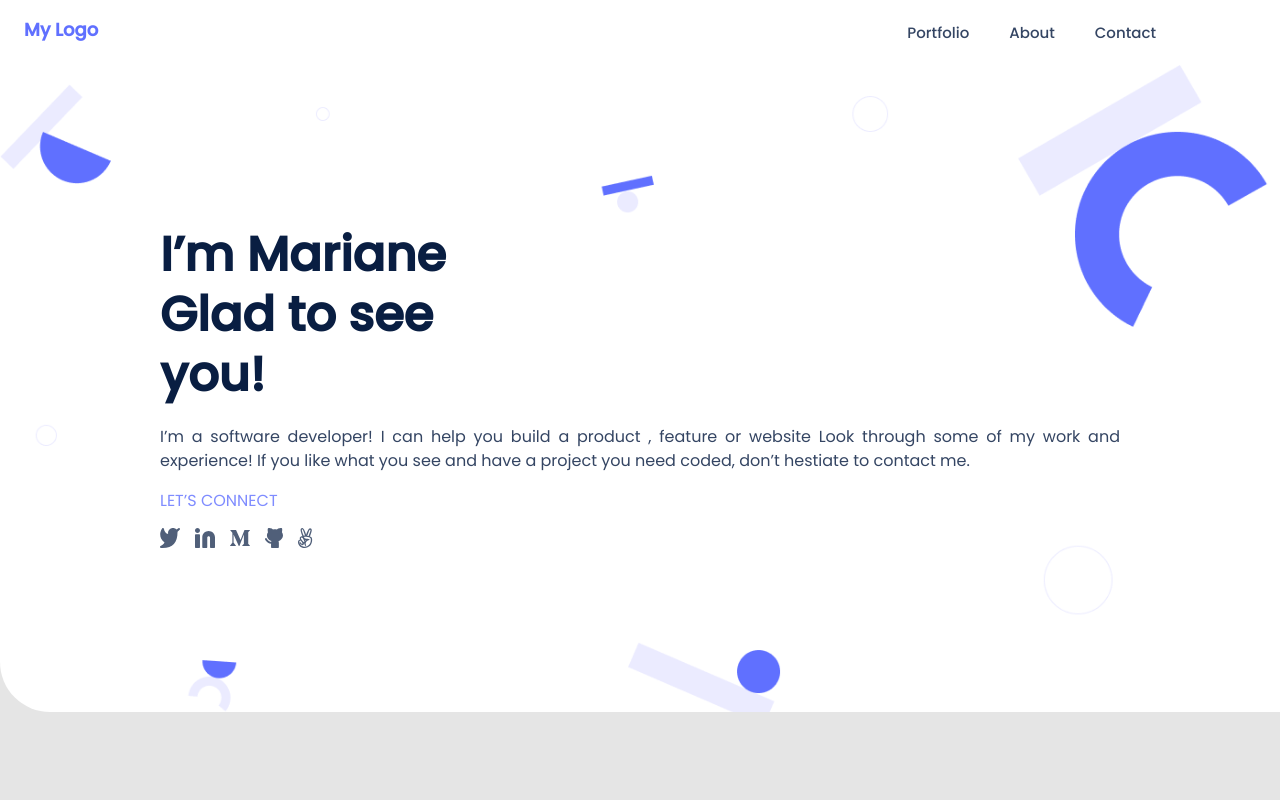
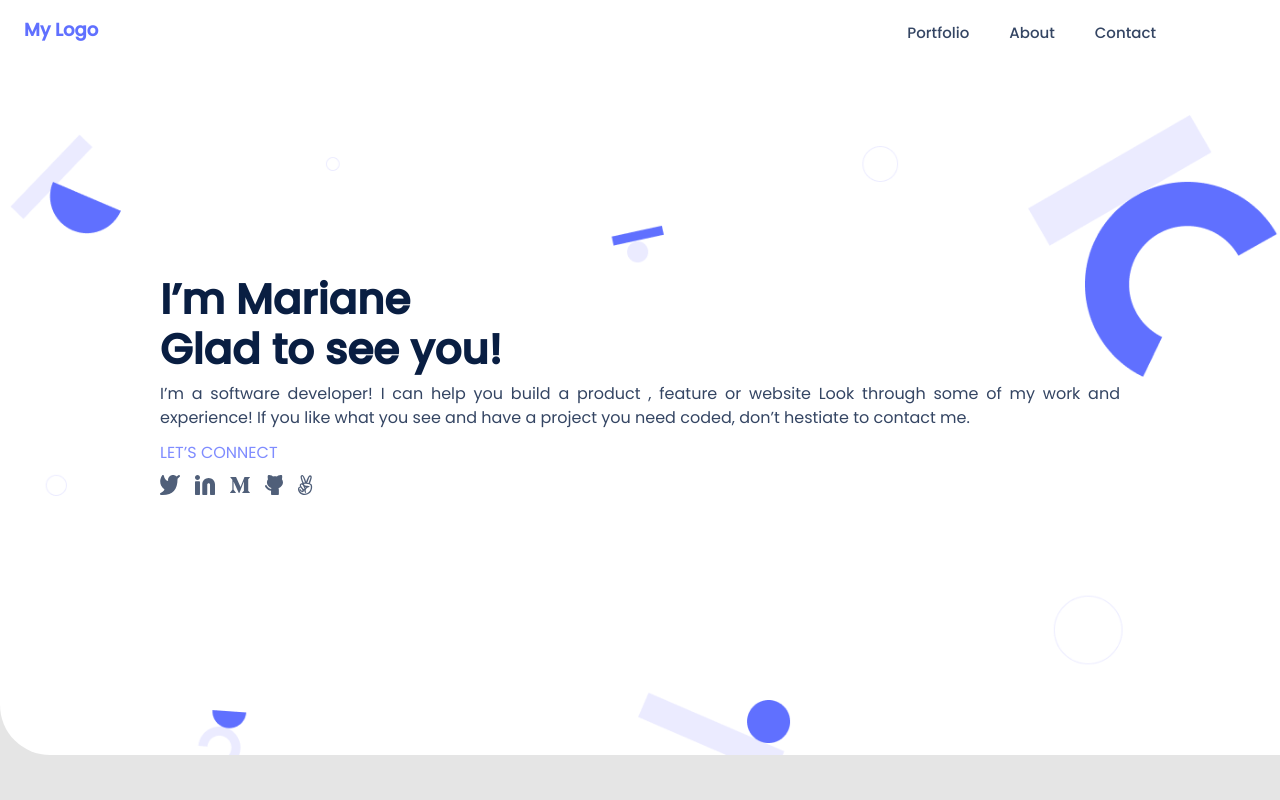
Before and after one commit to omarsalem7/Portfolio, a plain HTML site: page index.html in a window 1280 px wide. Shown: the top 800 px of the page. Drawn offline with Linux system fonts and the light colour scheme.

Commit message:
Update in background image

```diff
--- a/index.html
+++ b/index.html
@@ -30,9 +30,8 @@
     <!-- headline section -->
     <section class="header">
         <h1 class="header-title">
-            I’m Mariane
-            <br />
-            Glad to see <br />you!
+            I’m Mariane<br>
+            Glad to see you!
         </h1>
         <p class="header-content">
             I’m a software developer! I can help you build a product , feature or
--- a/style.css
+++ b/style.css
@@ -46,7 +46,7 @@ p {
   background-image: url("./assests/header-mobile-background.png");
   background-size: cover;
   background-position: center;
-  height: 507px;
+  height: 500px;
   padding: 50px 20px 0 20px;
   border-bottom-left-radius: 50px;
   background-color: #fff;
@@ -68,7 +68,7 @@ p {
 }
 
 .header-connect {
-  padding: 15px 0;
+  padding: 10px 0;
   font-size: 16px;
   text-align: left;
   color: #7f8cff;
@@ -323,7 +323,11 @@ button:disabled {
   .header {
     background-image: url("./assests/desktop-header-bg.png");
     background-position-y: 0;
-    padding: 140px 160px 0 160px;
+    padding: 190px 160px 0 160px;
+    background-size: contain;
+    background-position-y: 50px;
+    background-position-x: 10px;
+    background-repeat: no-repeat;
   }
 
   .navbar-humberger {
@@ -349,9 +353,10 @@ button:disabled {
   }
 
   .header-title {
-    font-size: 48px;
+    font-size: 42px;
     font-weight: 700;
-    line-height: 60px;
+    line-height: 50px;
+    margin-bottom: 7px;
   }
 
   .works-project {
```
